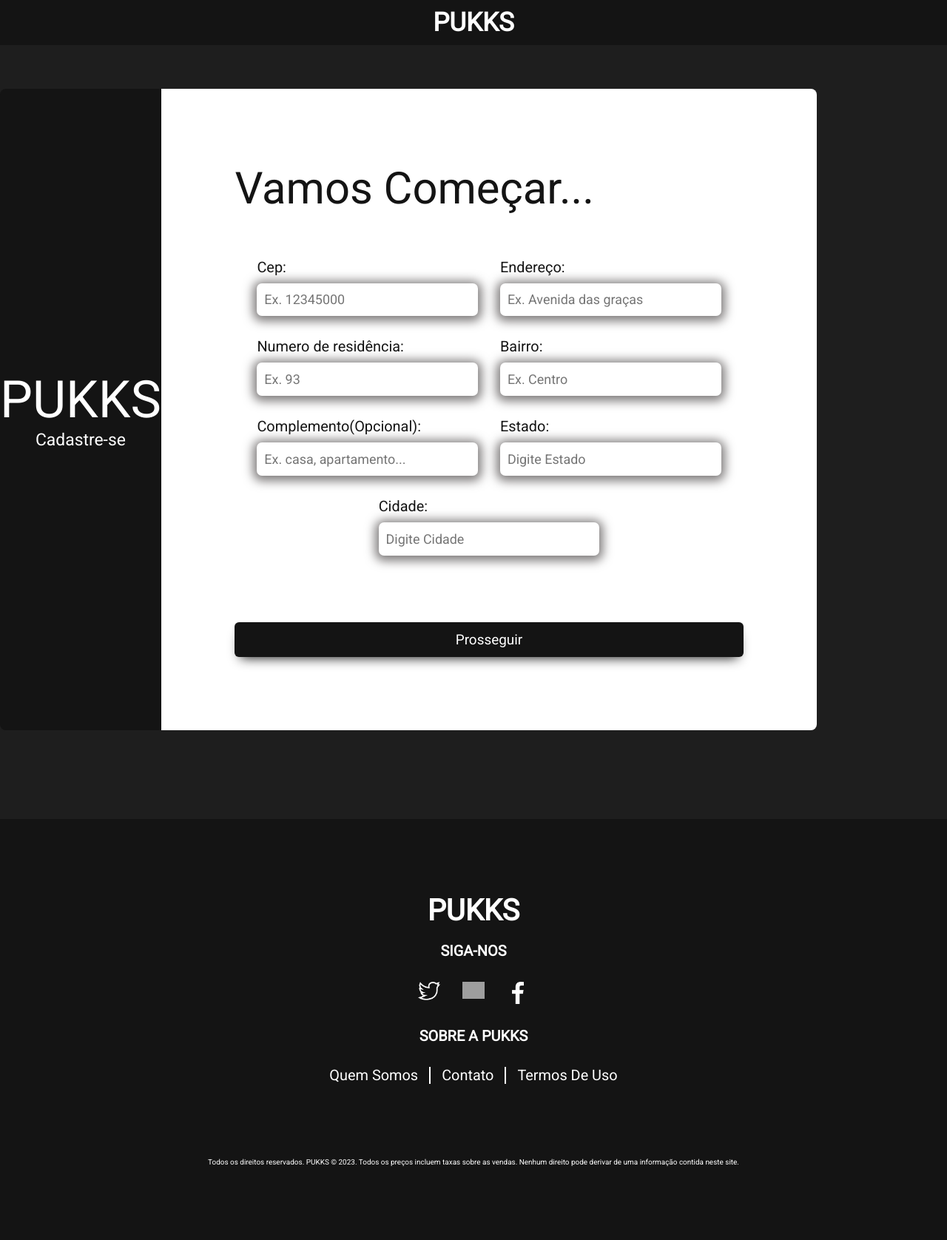
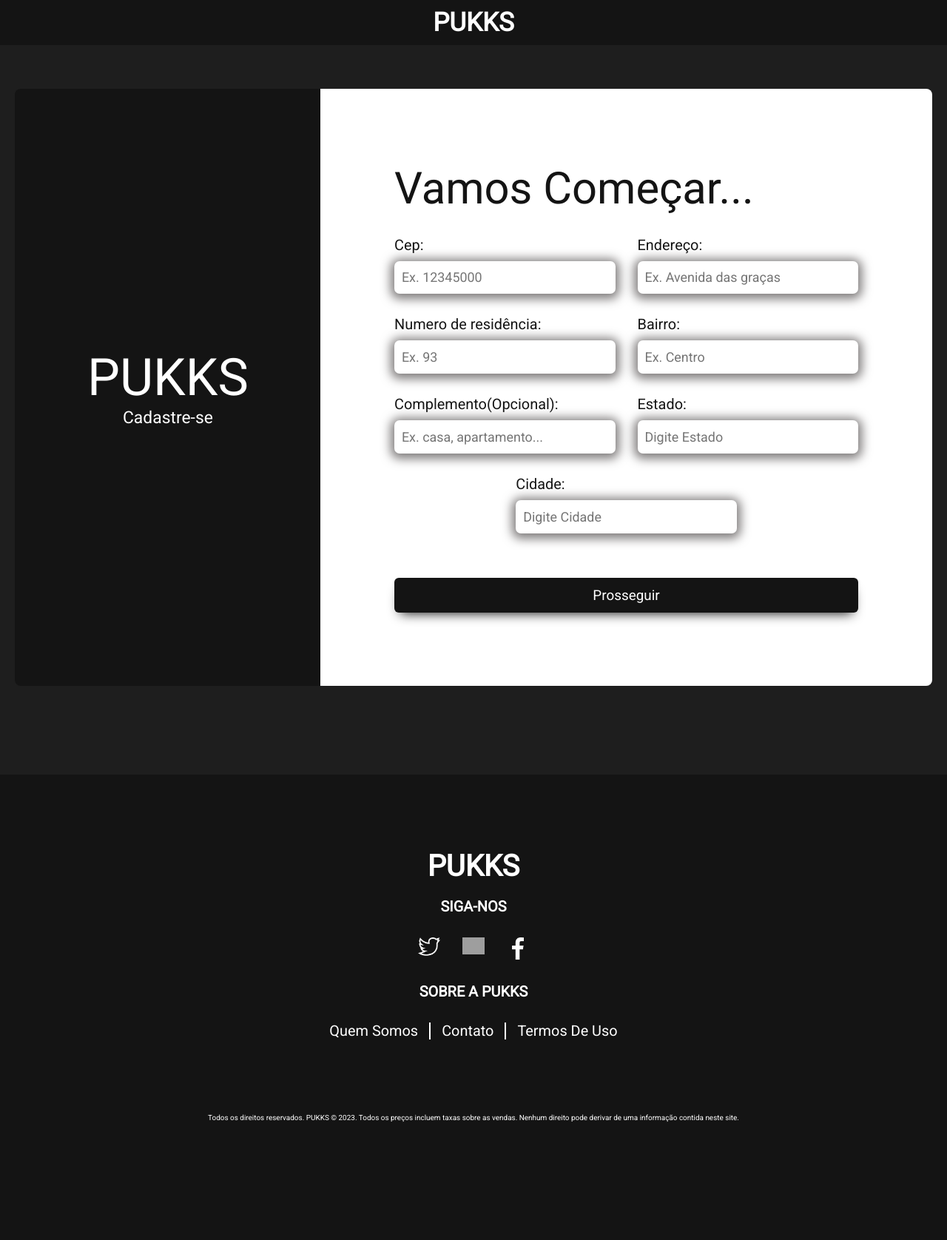
Before and after one commit to KauanCleuton/Pukks, a PHP site: page /cadastro.html in a window 1280 px wide. Shown: the whole page at 74% size. After the commit the page ends 1517 px from the top, so only its background shows below. Run offline with PHP 8.4, Linux system fonts and the light colour scheme; grey boxes are pictures that could not be loaded.

Commit message:
Add files via upload

```diff
--- a/Pukks P. Inicial/src/cadastro.html
+++ b/Pukks P. Inicial/src/cadastro.html
@@ -17,9 +17,9 @@
     <h1 class="e-menu__title"><a href="./index.html">PUKKS</a></h1>
   </header>
 
-  <main class="c-login_principal">
+  <main class="c-form_principal">
     <div class="c-cadastro_container">
-      <div class="c-login_container__box_banner">
+      <div class="c-form_container__box_banner">
         <h2 class="e-box_banner__title">PUKKS</h2>
         <p class="e-box_banner__subtitle">Cadastre-se</p>
       </div>
--- a/Pukks P. Inicial/src/css/cadastro/cadastro.css
+++ b/Pukks P. Inicial/src/css/cadastro/cadastro.css
@@ -7,7 +7,6 @@
   display: grid;
   grid-template-columns: 1fr 1fr;
   gap: 30px;
-  padding: 30px;
 }
 
 .c-cadastro_container {
--- /dev/null
+++ b/Pukks P. Inicial/src/css/forms.css
@@ -0,0 +1,61 @@
+.c-form_principal {
+    background-color: #1e1e1e;
+    display: flex;
+    place-content: center;
+    padding-top: 120px;
+    padding-bottom: 120px;
+}
+.c-form_container{
+    display: grid;
+    grid-template-columns: 1fr 1fr;
+    border-radius: 8px;
+    box-shadow: -2px 8px 18px -8px #141414;
+}
+.c-form_container__box_banner {
+    display: flex;
+    flex-direction: column;
+    align-items: center;
+    place-content: center;
+    background-color: #141414;
+    border-radius: 8px 0 0 8px;
+  }
+
+.e-box_banner__title {
+    font-size: 7rem;
+    font-weight: 100;
+}
+.e-box_banner__subtitle {
+    font-size: 2.3rem;
+}
+
+.u-container__box_inputs{
+    background-color: #fff;
+    border-radius: 0 8px 8px 0;
+    position: relative;
+}
+
+.u-form-title{
+    color: #141414;
+    font-weight: 100;
+}
+
+.e-form__input_box {
+    display: flex;
+    flex-direction: column;
+    gap: 10px;
+  }
+  .e-form__input_box label {
+    font-size: min(2rem, 5vw);
+    color: #141414;
+  }
+
+  .e-form__ipunt_box__input {
+    border: none;
+    border-radius: 7px;
+    box-shadow: 0 .2rem 1.4rem 5px #7e7b7b;
+    padding: 1.2rem 1rem;
+    width: min(60vw, 30rem);
+    outline: none;
+    font-family: 'Roboto', sans-serif;
+    font-size: min(1.8rem, 4vw);
+  }
--- a/Pukks P. Inicial/src/css/login/login.css
+++ b/Pukks P. Inicial/src/css/login/login.css
@@ -1,38 +1,3 @@
-.c-login_principal {
-  background-color: #1e1e1e;
-  display: flex;
-  place-content: center;
-  padding-top: 120px;
-  padding-bottom: 120px;
-}
-.c-login_container{
-  display: grid;
-  grid-template-columns: 1fr 1fr;
-  border-radius: 8px;
-  box-shadow: -2px 8px 18px -8px #141414;
-}
-.c-login_container__box_banner {
-  display: flex;
-  flex-direction: column;
-  align-items: center;
-  place-content: center;
-  background-color: #141414;
-  border-radius: 8px 0 0 8px;
-}
-.e-box_banner__title {
-  font-size: 7rem;
-  font-weight: 100;
-}
-.e-box_banner__subtitle {
-  font-size: 2.3rem;
-}
-
-.u-container__box_inputs{
-  background-color: #fff;
-  border-radius: 0 8px 8px 0;
-  position: relative;
-
-}
 
 .c-login_container__box_inputs {
   display: flex;
@@ -47,35 +12,11 @@
   padding: 10rem;
 }
 
-.u-form-title{
-  color: #141414;
-  font-weight: 100;
-}
-
 .e-box_inputs__title {
   margin-top: 2rem;
   font-size: min(7rem, 15vw);
 }
-.e-form__input_box {
-  display: flex;
-  flex-direction: column;
-  gap: 10px;
-}
-.e-form__input_box label {
-  font-size: min(2rem, 5vw);
-  color: #141414;
-}
 
-.e-form__ipunt_box__input {
-  border: none;
-  border-radius: 7px;
-  box-shadow: 0 .2rem 1.4rem 5px #7e7b7b;
-  padding: 1.2rem 1rem;
-  width: min(60vw, 30rem);
-  outline: none;
-  font-family: 'Roboto', sans-serif;
-  font-size: min(1.8rem, 4vw);
-}
 .e-form__link_register {
   font-weight: 400;
   font-size: min(1.5rem, 4vw);
@@ -85,8 +26,8 @@
 .e-form__link_register__link {
   font-weight: 600;
   color: #081030;
+}
 
-}
 @media(max-width: 1037px) {
   .c-login_container__box_banner {
     display: none;
--- a/Pukks P. Inicial/src/css/style.css
+++ b/Pukks P. Inicial/src/css/style.css
@@ -1,5 +1,6 @@
 @import url('./global.css');
 @import url('./animations.css');
+@import url('./forms.css');
 
 /* principal */
 @import url('./principal/menu.css');
--- a/Pukks P. Inicial/src/login.html
+++ b/Pukks P. Inicial/src/login.html
@@ -17,9 +17,9 @@
     <h1 class="e-menu__title"><a href="./index.html">PUKKS</a></h1>
   </header>
 
-  <main class="c-login_principal">
-    <div class="c-login_container">
-      <div class="c-login_container__box_banner">
+  <main class="c-form_principal">
+    <div class="c-form_container">
+      <div class="c-form_container__box_banner">
         <h2 class="e-box_banner__title">PUKKS</h2>
         <p class="e-box_banner__subtitle">Seja Bem-Vindo</p>
       </div>
```
Also changed, not shown: Pukks P. Inicial/src/css/global.css (+0 -8 lines).
